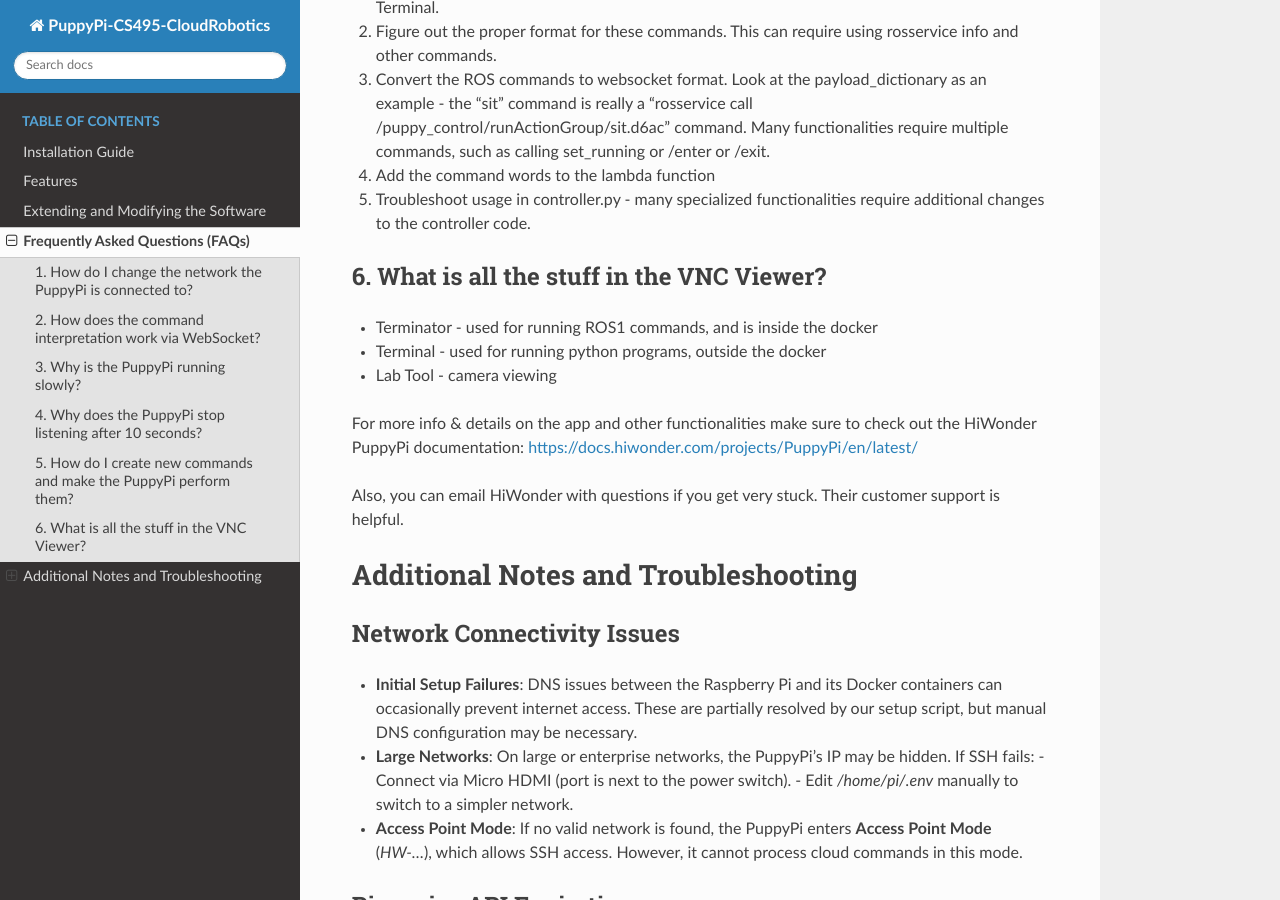
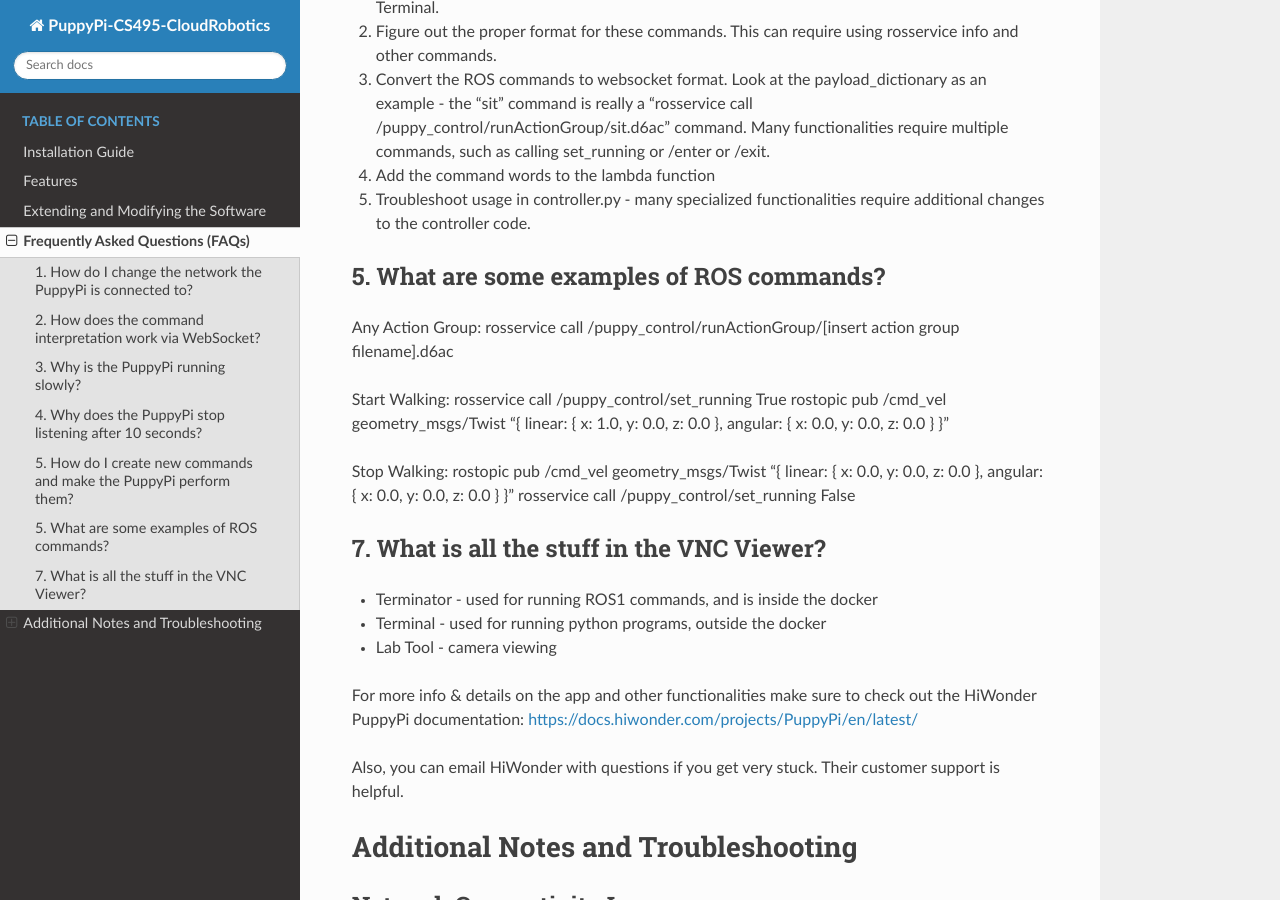
Before and after one commit to CS-495-Cloud-Robotics-Team/PuppyPi, a Sphinx documentation site: the page built from docs/faq.rst, in a window 1280 px wide and 900 px high, scrolled down 2355 px. Built offline with Sphinx 7.4.7 and the Read the Docs theme 3.1.0, drawn with Linux system fonts in a browser that asks for light colours; pages that are not in the unit, such as notebooks, are missing from menus.

Commit message:
Update faq.rst

```diff
--- a/docs/faq.rst
+++ b/docs/faq.rst
@@ -101,7 +101,17 @@ This can be done through the use of ROS, websockets, and the lambda function.
 4. Add the command words to the lambda function
 5. Troubleshoot usage in controller.py - many specialized functionalities require additional changes to the controller code.
 
-6. What is all the stuff in the VNC Viewer?
+5. What are some examples of ROS commands?
+------------------------------------------
+Any Action Group: rosservice call /puppy_control/runActionGroup/[insert action group filename].d6ac
+
+Start Walking: rosservice call /puppy_control/set_running True
+rostopic pub /cmd_vel geometry_msgs/Twist "{ linear: { x: 1.0, y: 0.0, z: 0.0 }, angular: { x: 0.0, y: 0.0, z: 0.0 } }"
+
+Stop Walking: rostopic pub /cmd_vel geometry_msgs/Twist "{ linear: { x: 0.0, y: 0.0, z: 0.0 }, angular: { x: 0.0, y: 0.0, z: 0.0 } }"
+rosservice call /puppy_control/set_running False
+
+7. What is all the stuff in the VNC Viewer?
 -------------------------------------------
 - Terminator - used for running ROS1 commands, and is inside the docker
 - Terminal - used for running python programs, outside the docker
```
